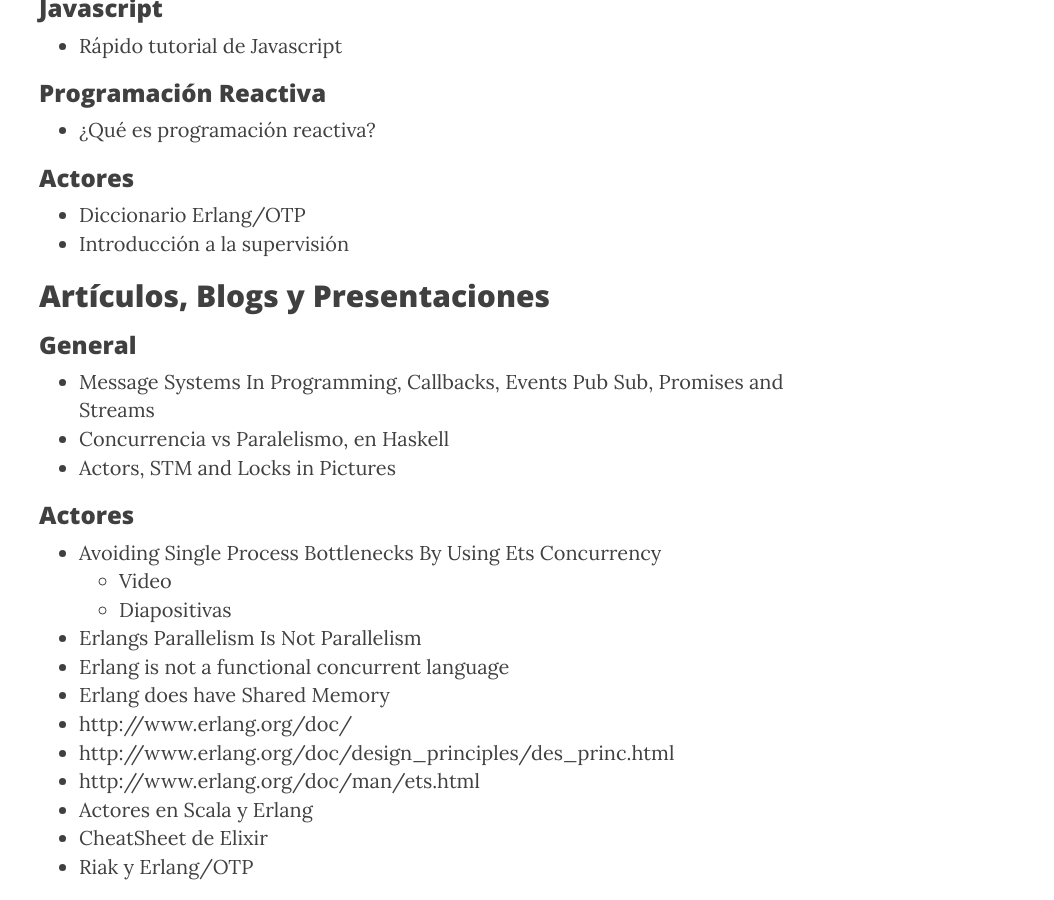
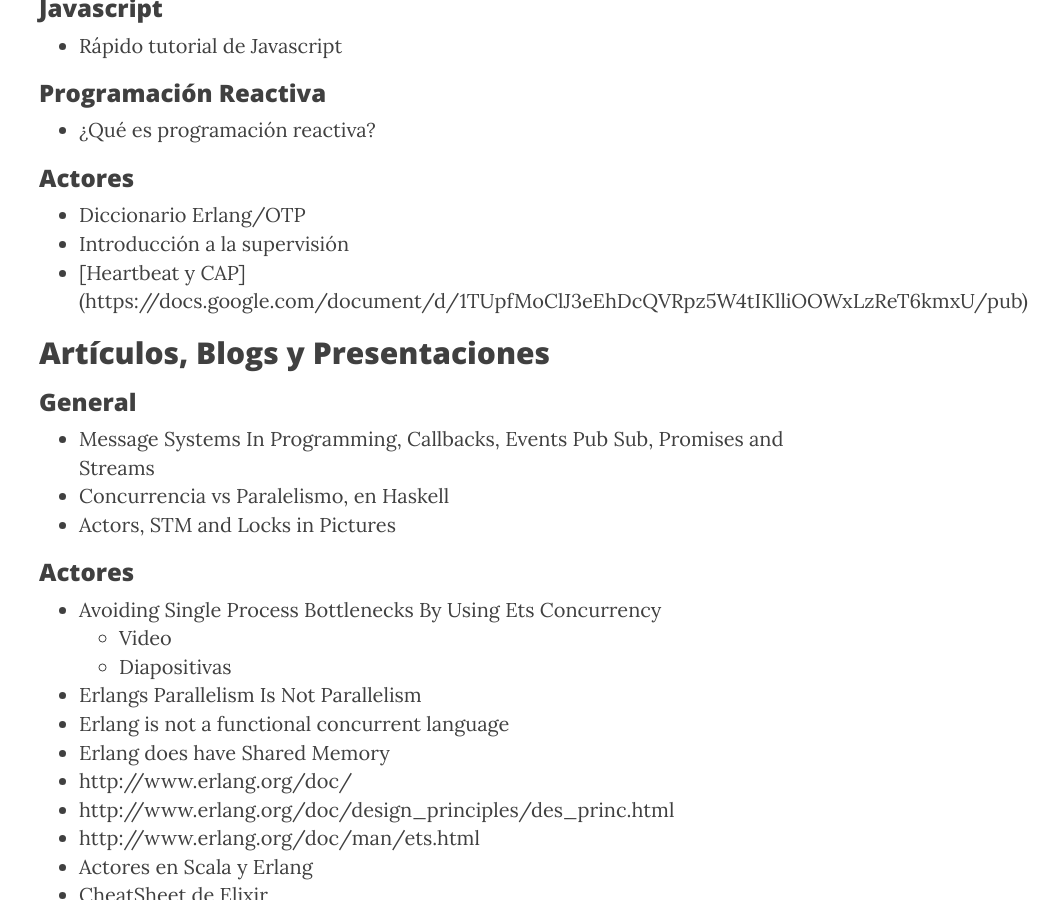
Before and after one commit to arquitecturas-concurrentes/arquitecturas-concurrentes.github.io, a Jekyll site: the page built from material.md, in a window 1280 px wide and 900 px high, scrolled down 2155 px. Shown: the whole window, without its empty margins (226-1280 px from the left). Built offline with Jekyll 4.4.1, drawn with Linux system fonts in a browser that asks for light colours; nearby versions of some CDN libraries.

Commit message:
Add guia cap

```diff
--- a/material.md
+++ b/material.md
@@ -69,6 +69,7 @@
 
 - [Diccionario Erlang/OTP](https://docs.google.com/document/d/1QG6Aq9AnSuHH5L3r0F063LgYAAP8ts5wSTEmXd8d3r0)
 - [Introducción a la supervisión](https://docs.google.com/document/d/1r_E6Hj4F-38dy5tDbxfTBW2XaU8sSRaf9qtC-VuLDIw)
+- [Heartbeat y CAP] (https://docs.google.com/document/d/1TUpfMoClJ3eEhDcQVRpz5W4tIKlliOOWxLzReT6kmxU/pub)
 
 ## Artículos, Blogs y Presentaciones
 
```
